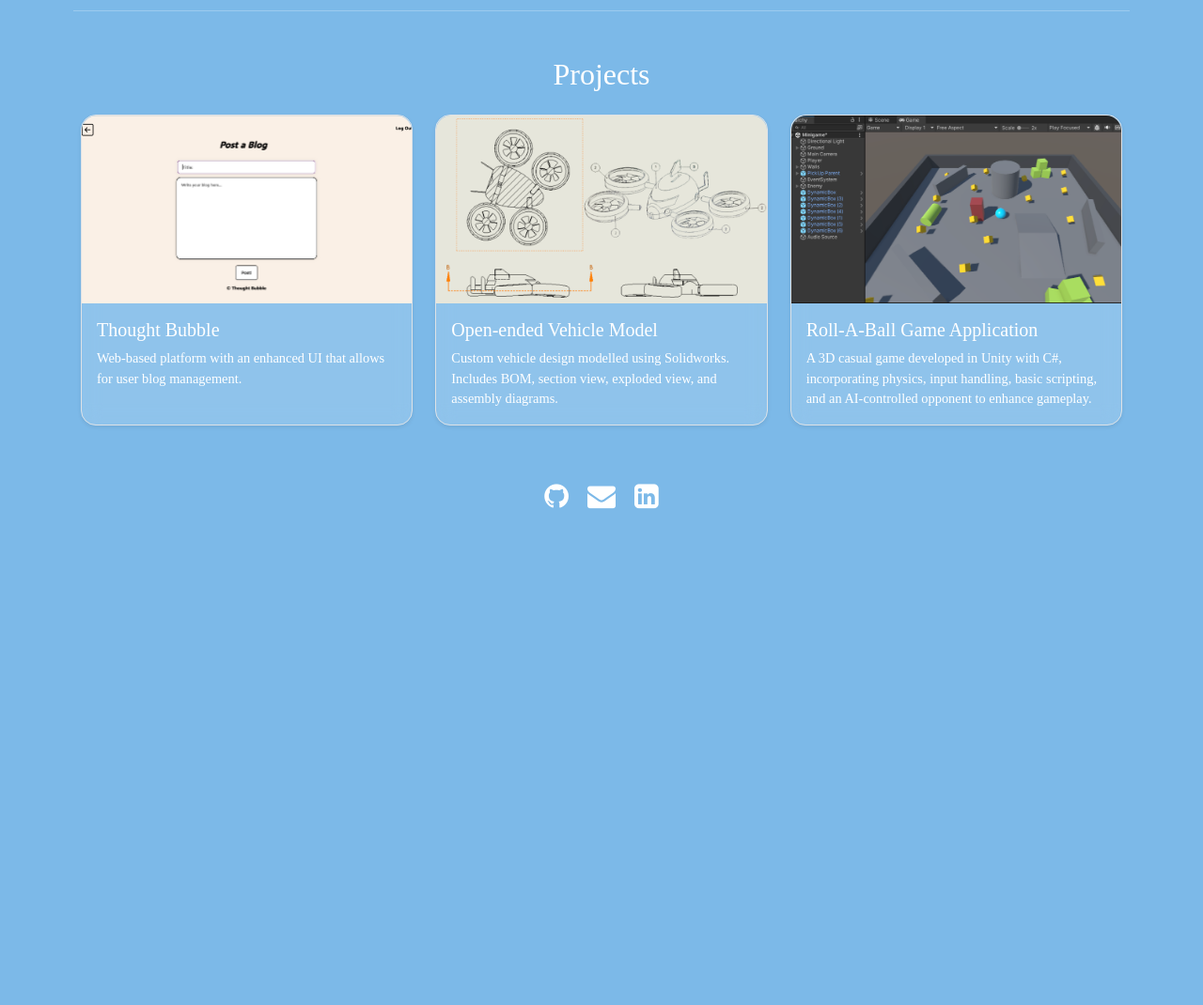
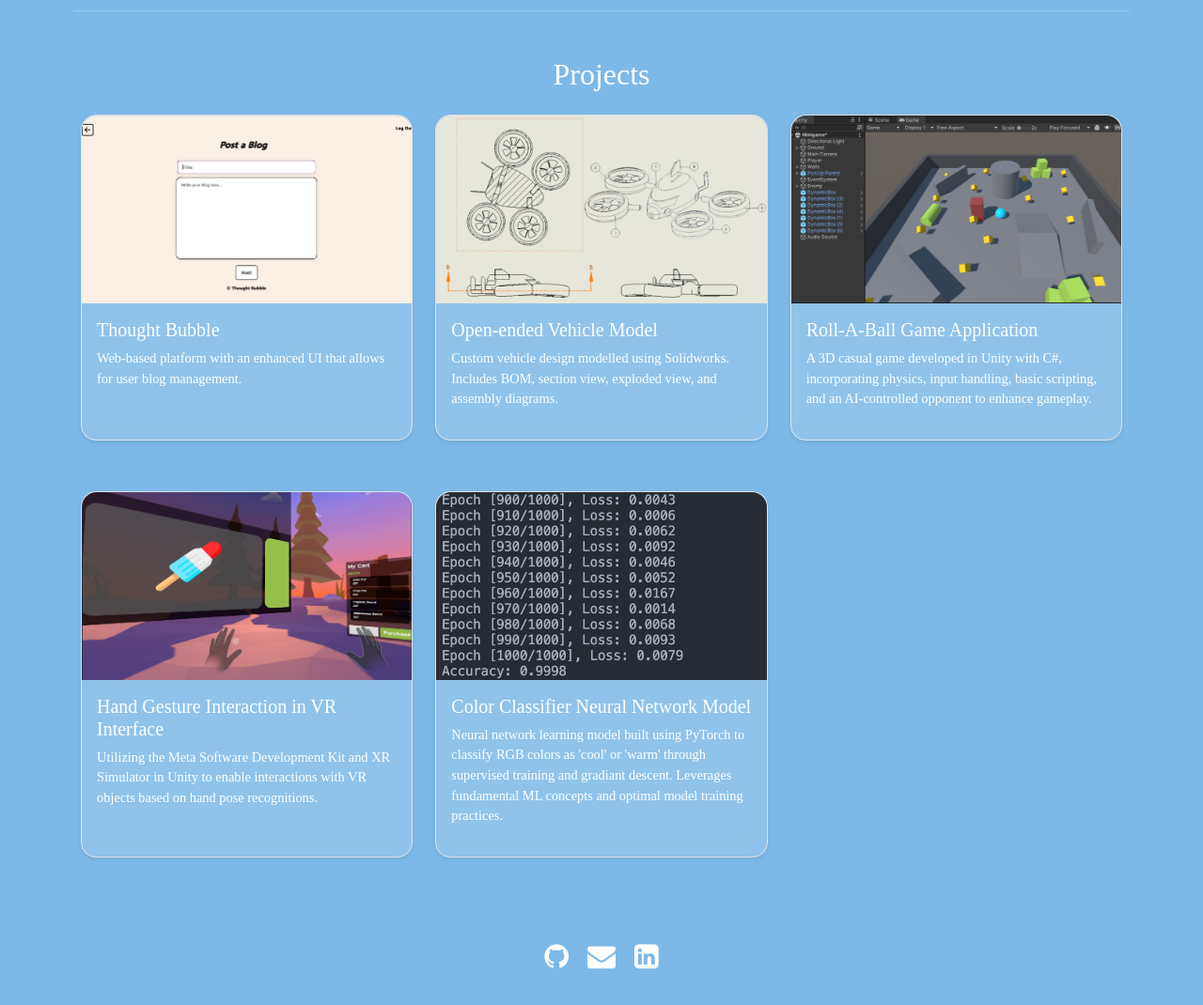
Before and after one commit to ayzlliu/Personal-Website, a plain HTML site: page index.html in a window 1280 px wide. Shown: the part 660-1730 px from the top of the page at 94% size. Before the commit the page ends 1288 px from the top, so only its background shows below. Drawn offline with nearby package versions, Linux system fonts and the light colour scheme.

Commit message:
added onboarding projects

```diff
--- a/index.html
+++ b/index.html
@@ -49,7 +49,7 @@
             <h2 class="text-center mb-4">Projects</h2>
             <div class="container">
                 <div class="row g-4">
-                    <div class="col-md-6 col-lg-4">
+                    <div class="col-md-6 col-lg-4" style="margin-bottom: 30px;">
                         <div class="card h-100 border rounded-4 shadow-sm project-card-sm">
                             <img src="thoughtbubbleSS.png" class="card-img-top" alt="Project 1 Image">
                             <div class="card-body">
@@ -60,7 +60,7 @@
                         </div>
                     </div>
 
-                    <div class="col-md-6 col-lg-4">
+                    <div class="col-md-6 col-lg-4" style="margin-bottom: 30px;">
                         <div class="card h-100 border rounded-4 shadow-sm project-card-sm">
                             <img src="vehicleSS.png" class="card-img-top" alt="Project 2 Image">
                             <div class="card-body">
@@ -70,12 +70,32 @@
                         </div>
                     </div>
 
-                     <div class="col-md-6 col-lg-4">
+                    <div class="col-md-6 col-lg-4" style="margin-bottom: 30px;">
                         <div class="card h-100 border rounded-4 shadow-sm project-card-sm">
                             <img src="Roll-A-Ball Image.png" class="card-img-top" alt="Project 1 Image">
                             <div class="card-body">
                                 <h5 class="card-title">Roll-A-Ball Game Application</h5>
                                 <p class="card-text">A 3D casual game developed in Unity with C#, incorporating physics, input handling, basic scripting, and an AI-controlled opponent to enhance gameplay.</p>
+                            </div>
+                        </div>
+                    </div>
+
+                    <div class="col-md-6 col-lg-4" style="margin-bottom: 30px;">
+                        <div class="card h-100 border rounded-4 shadow-sm project-card-sm">
+                            <img src="meta-sdk-onboarding.png" class="card-img-top" alt="Project 1 Image">
+                            <div class="card-body">
+                                <h5 class="card-title">Hand Gesture Interaction in VR Interface</h5>
+                                <p class="card-text">Utilizing the Meta Software Development Kit and XR Simulator in Unity to enable interactions with VR objects based on hand pose recognitions.</p>
+                            </div>
+                        </div>
+                    </div>
+
+                    <div class="col-md-6 col-lg-4" style="margin-bottom: 30px;">
+                        <div class="card h-100 border rounded-4 shadow-sm project-card-sm">
+                            <img src="Screenshot 2025-05-20 at 3.33.55 PM.png" class="card-img-top" alt="Project 1 Image">
+                            <div class="card-body">
+                                <h5 class="card-title">Color Classifier Neural Network Model</h5>
+                                <p class="card-text">Neural network learning model built using PyTorch to classify RGB colors as 'cool' or 'warm' through supervised training and gradiant descent. Leverages fundamental ML concepts and optimal model training practices.</p>
                             </div>
                         </div>
                     </div>
--- a/styles.css
+++ b/styles.css
@@ -89,7 +89,7 @@ ul {
     position: relative;
     border-radius: 80%;
     object-fit: cover;
-    top: -330px;
+    top: -800px;
     right: 25px;
 }
 
@@ -98,7 +98,7 @@ ul {
     height: 180px;
     object-fit: cover;
     position: relative;
-    top: -220px;
+    top: -680px;
     right: 30px;
     border-radius: 50%;
 }
@@ -170,7 +170,7 @@ ul {
 
 .project-card-sm {
     max-width: 370px;
-    margin: 0 auto;
+    margin: 0 auto 1rem auto;
     font-size: 0.9rem;
 }
 
```
Also changed, not shown: Screenshot 2025-05-20 at 3.09.55 PM.png (added), Screenshot 2025-05-20 at 3.14.31 PM.png (added), Screenshot 2025-05-20 at 3.31.23 PM.png (added), Screenshot 2025-05-20 at 3.32.20 PM.png (added), Screenshot 2025-05-20 at 3.33.55 PM.png (added), intro to PyTorch.png (added), meta-sdk-onboarding.png (added).
